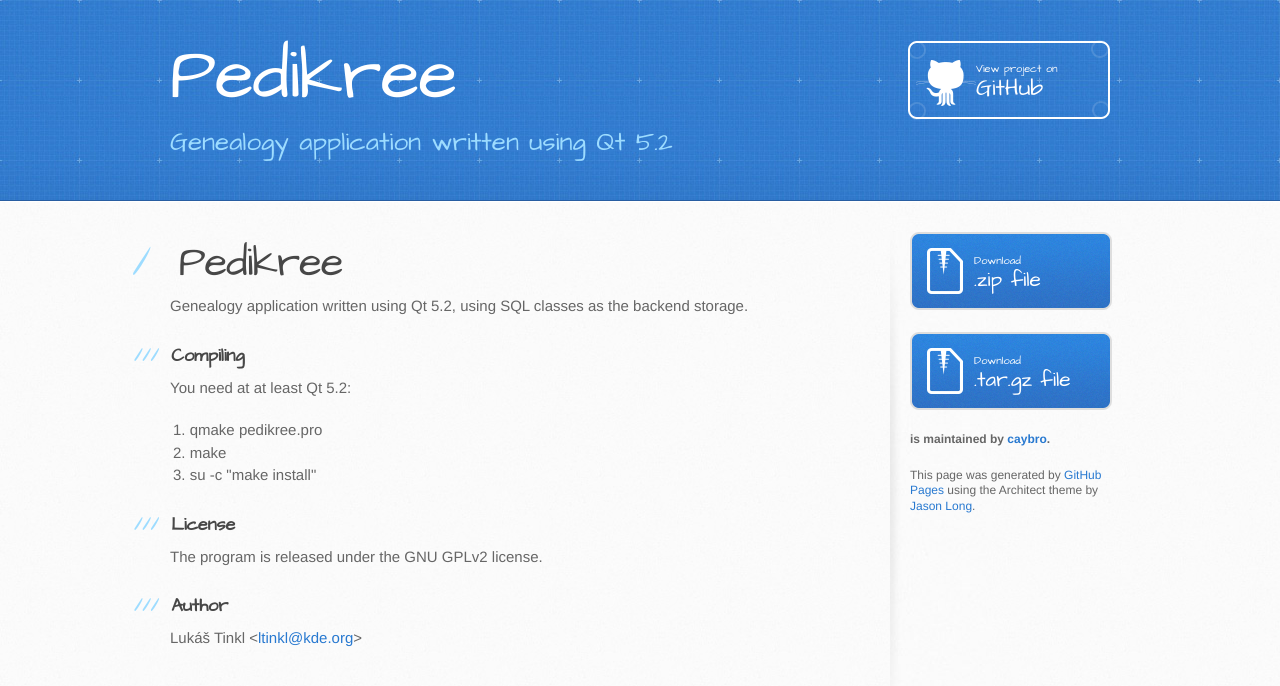
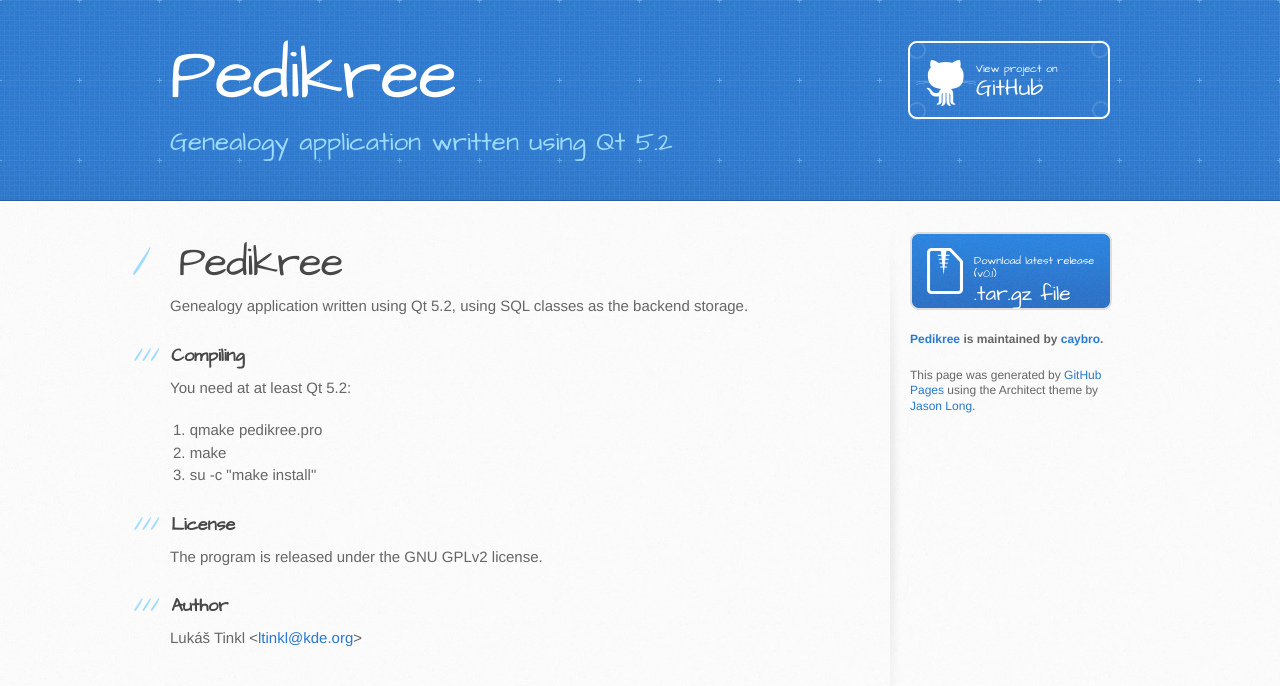
Before and after one commit to caybro/pedikree, a plain HTML site: page index.html in a window 1280 px wide. Drawn offline with Linux system fonts and the light colour scheme.

Commit message:
Update index.html

```diff
--- a/index.html
+++ b/index.html
@@ -54,16 +54,12 @@
         </section>
 
         <aside id="sidebar">
-          <a href="https://github.com/caybro/pedikree/zipball/master" class="button">
-            <small>Download</small>
-            .zip file
-          </a>
-          <a href="https://github.com/caybro/pedikree/tarball/master" class="button">
-            <small>Download</small>
+          <a href="https://github.com/caybro/pedikree/archive/v0.1.tar.gz" class="button">
+            <small>Download latest release (v0.1)</small>
             .tar.gz file
           </a>
 
-          <p class="repo-owner"><a href="https://github.com/caybro/pedikree"></a> is maintained by <a href="https://github.com/caybro">caybro</a>.</p>
+          <p class="repo-owner"><a href="https://github.com/caybro/pedikree">Pedikree</a> is maintained by <a href="https://github.com/caybro">caybro</a>.</p>
 
           <p>This page was generated by <a href="https://pages.github.com">GitHub Pages</a> using the Architect theme by <a href="https://twitter.com/jasonlong">Jason Long</a>.</p>
         </aside>
```
